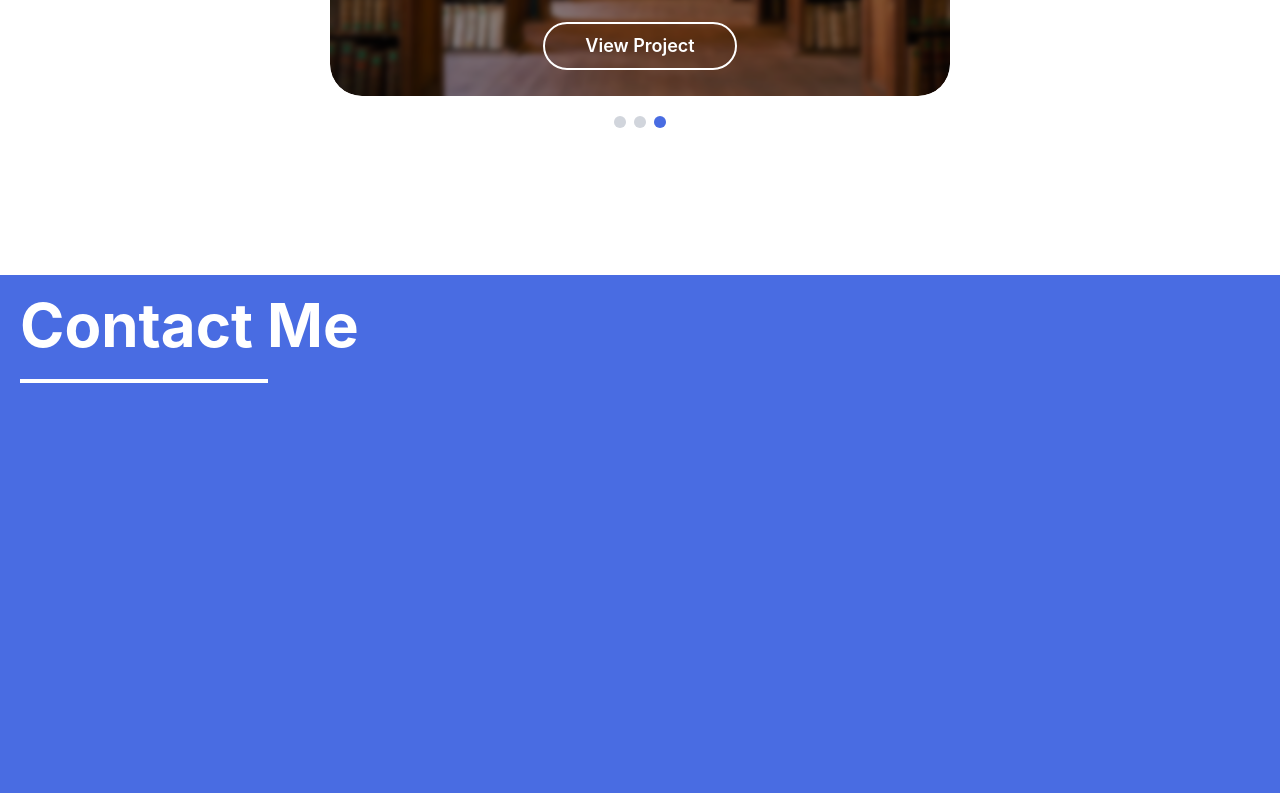
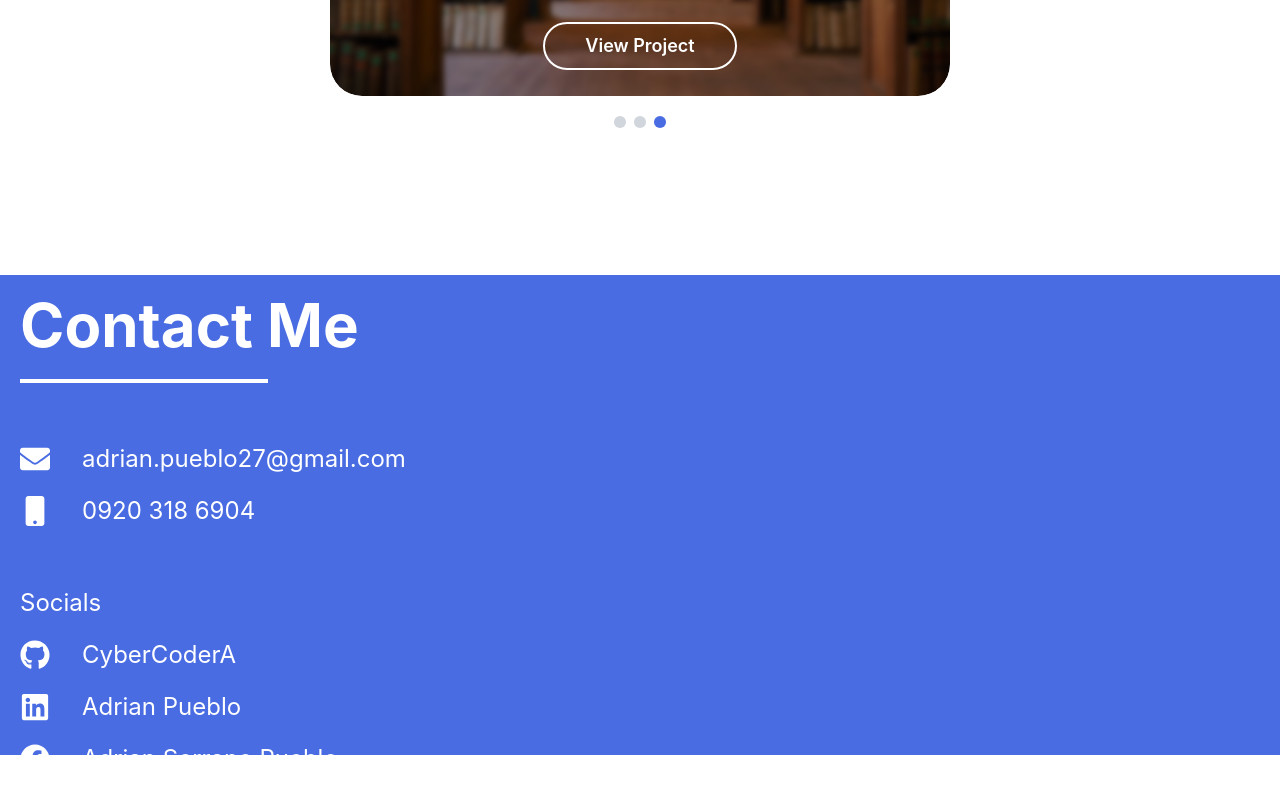
Before and after one commit to CyberCoderA/Personal-Website, a React (Vite) app in the folder frontend/: page / in a window 1280 px wide. Shown: the part 2925-3718 px from the top of the page. Built offline with nearby package versions, Linux system fonts and the light colour scheme.

Commit message:
Completed the contact section.

```diff
--- a/frontend/package.json
+++ b/frontend/package.json
@@ -15,6 +15,7 @@
     "axios": "^1.18.0",
     "react": "^19.2.6",
     "react-dom": "^19.2.6",
+    "react-icons": "^5.7.0",
     "react-router-dom": "^7.18.0",
     "tailwindcss": "^4.3.1"
   },
--- a/frontend/src/pages/Home.jsx
+++ b/frontend/src/pages/Home.jsx
@@ -1,4 +1,5 @@
 import { useEffect, useState } from "react";
+import { FaFacebook, FaGithub, FaInstagram, FaLinkedin, FaEnvelope, FaMobile } from 'react-icons/fa';
 import { Bars3Icon, ChevronDownIcon, ComputerDesktopIcon } from "@heroicons/react/24/outline";
 import { AcademicCapIcon, PencilIcon, BookOpenIcon, ChevronLeftIcon, ChevronRightIcon, XMarkIcon } from "@heroicons/react/24/solid";
 import DownloadCVButton from "../components/DownloadCVButton";
@@ -7,8 +8,8 @@ import Portrait from "../assets/portrait.png"
 import JavaBadge from "../assets/java_badge.png"
 import CybersecBadge from "../assets/cybersec_badge.png"
 import Medicore_IMG from "../assets/medicore_img.png"
-import FLICKD_IMG from "../assets/flickd_img.png"
 import BITBOOKS_IMG from "../assets/bitbooks_img.png"
+import METADATAFINDER_IMG from "../assets/metadata-finder_img.png"
 
 export default function Home() {
     const scrollToId = (id) => {
@@ -21,13 +22,13 @@ export default function Home() {
             title: "Medicore",
             image: Medicore_IMG,
             description: "A Hospital Management System that integrates JWT-based authentication, CRUD operations, and multiple business related processes.",
-            link: "https://github.com/search?q=Medicore"
+            link: "https://github.com/CyberCoderA/Medicare_HMS"
         },
         {
-            title: "Flickd",
-            image: FLICKD_IMG,
-            description: "A movie review sharing inspired by letterbox. I worked on the frontend development using React and integrated the backend my team mate developed using Node.js and Express.",
-            link: "https://github.com/search?q=Flickd"
+            title: "Metadata Finder",
+            image: METADATAFINDER_IMG,
+            description: "A tool for finding and embedding metadata in mp3 files. Made with React, Node.js, Express, and utilizing the FFMPeg library with the Deezer API for metadata information.",
+            link: "https://github.com/CyberCoderA/Mp3-Metadata-Finder"
         },
         {
             title: "BitBooks",
@@ -106,7 +107,7 @@ export default function Home() {
 
                         <li><button className="text-2xl py-3 px-3 rounded-full text-white  hover:bg-white hover:text-primary hover:cursor-pointer hover:font-semibold w-full md:w-auto text-center md:text-left" onClick={() => {scrollToId("#projects"); setIsMobileMenuOpen(false);}}>Projects</button></li>
 
-                        <li><button className="text-2xl py-3 px-3 rounded-full text-white  hover:bg-white hover:text-primary hover:cursor-pointer hover:font-semibold w-full md:w-auto text-center md:text-left" onClick={() => setIsMobileMenuOpen(false)}>Contact</button></li>
+                        <li><button className="text-2xl py-3 px-3 rounded-full text-white  hover:bg-white hover:text-primary hover:cursor-pointer hover:font-semibold w-full md:w-auto text-center md:text-left" onClick={() => {scrollToId("#contact"); setIsMobileMenuOpen(false);}}>Contact</button></li>
                     </ul>
 
                 </nav>
@@ -395,11 +396,48 @@ export default function Home() {
                     </div>
                 </div>
             </section>
-            <section className={`h-screen w-full flex flex-col justify-center items-center gap-5 p-3 md:p-5 transition-colors duration-300 ${isDarkMode ? 'bg-slate-900 text-slate-100' : 'bg-primary text-gray-800'}`} id="#contact">
-                <div className="h-full w-full flex flex-col gap-6">
+
+            <section className={`h-[77vh] md:h-[60vh] w-full flex flex-col justify-center items-center gap-2 p-3 md:p-5 transition-colors duration-300 ${isDarkMode ? 'bg-slate-900 text-slate-100' : 'bg-primary text-gray-800'}`} id="#contact">
+                <div className="h-full w-full flex flex-col gap-15">
                     <div className="w-full flex flex-col justify-start items-start lg:gap-2">
                         <h1 className="text-xl md:text-4xl lg:text-6xl text-white font-bold mb-4">Contact Me</h1>
                         <span className="h-1 bg-white w-[20%]"></span>
+                    </div>
+
+                    <div className="flex flex-col justify-between gap-5">
+                        <div className="flex flex-row items-center gap-2 md:gap-5 lg:gap-8">
+                            <FaEnvelope size={30} className="text-white" />
+                            <h1 className="text-white text-lg md:text-xl lg:text-2xl">adrian.pueblo27@gmail.com</h1>
+                        </div>
+
+                        <div className="flex flex-row items-center gap-2 md:gap-5 lg:gap-8">
+                            <FaMobile size={30} className="text-white" />
+                            <h1 className="text-white text-lg md:text-xl lg:text-2xl">0920 318 6904</h1>
+                        </div>
+                    </div>
+
+                    <div className="flex flex-col justify-between gap-5">
+                        <h1 className="text-white text-lg md:text-xl lg:text-2xl">Socials</h1>
+
+                        <div className="flex flex-row items-center gap-2 md:gap-5 lg:gap-8">
+                            <FaGithub size={30} className="text-white" />
+                            <h1 className="text-white text-lg md:text-xl lg:text-2xl">CyberCoderA</h1>
+                        </div>
+
+                        <div className="flex flex-row items-center gap-2 md:gap-5 lg:gap-8">
+                            <FaLinkedin size={30} className="text-white" />
+                            <h1 className="text-white text-lg md:text-xl lg:text-2xl">Adrian Pueblo</h1>
+                        </div>
+
+                        <div className="flex flex-row items-center gap-2 md:gap-5 lg:gap-8">
+                            <FaFacebook size={30} className="text-white" />
+                            <h1 className="text-white text-lg md:text-xl lg:text-2xl">Adrian Serrano Pueblo</h1>
+                        </div>
+
+                        <div className="flex flex-row items-center gap-2 md:gap-5 lg:gap-8">
+                            <FaInstagram size={30} className="text-white" />
+                            <h1 className="text-white text-lg md:text-xl lg:text-2xl">@heydrian</h1>
+                        </div>
                     </div>
                 </div>
             </section>
```
Also changed, not shown: frontend/src/assets/metadata-finder_img.png (added), 1 other file (tests, documents, lock files or other folders).
